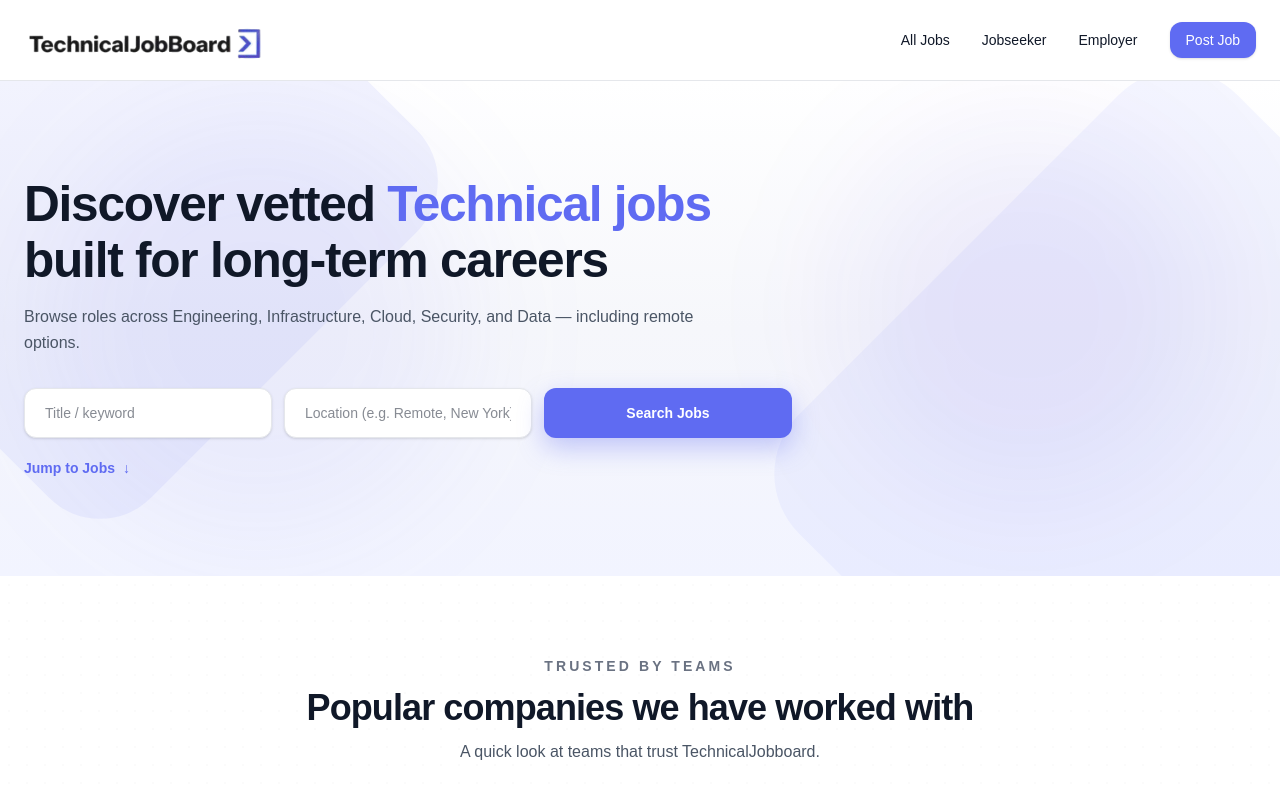
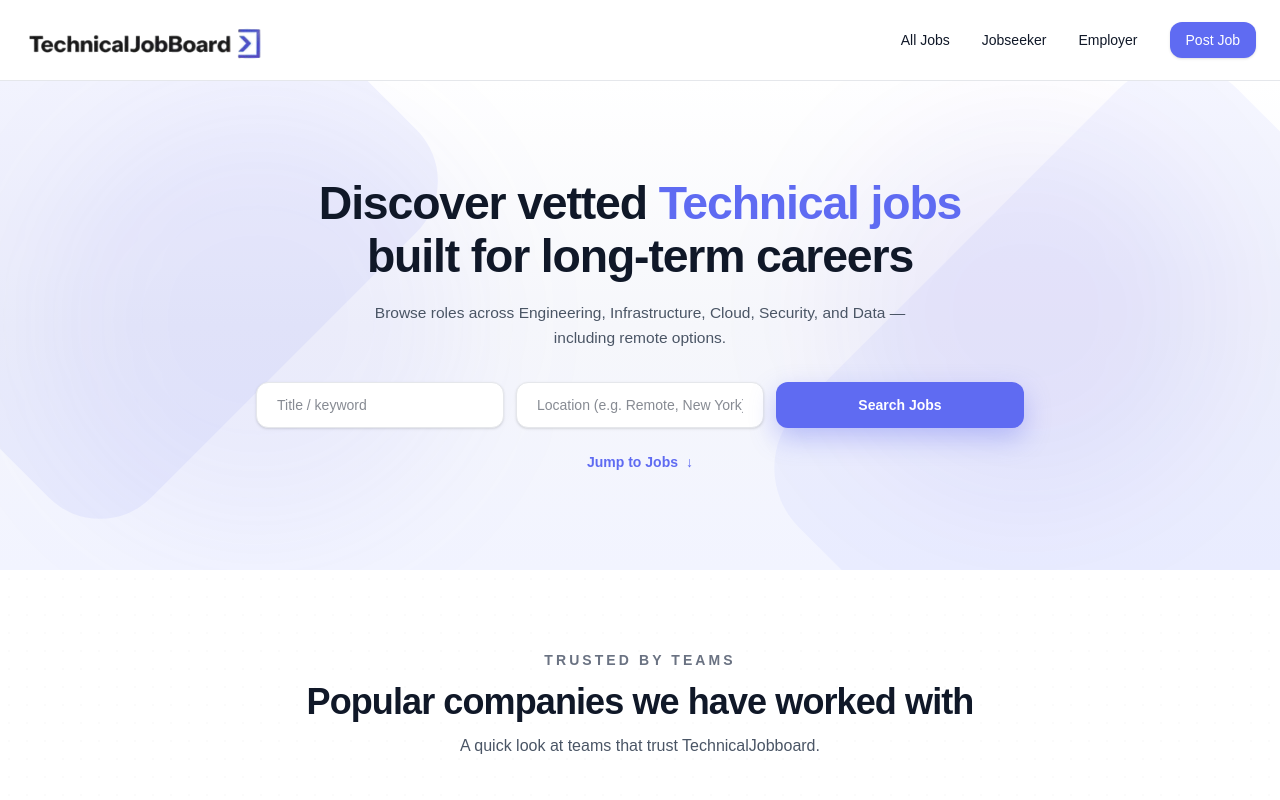
Before and after one commit to adebisidolapo/technicaljobboard, a Next.js app in the folder jobboard/: page / in a window 1280 px wide. Shown: the top 800 px of the page. Built offline with nearby package versions, Linux system fonts and the light colour scheme.

Commit message:
update ui

```diff
--- a/jobboard/app/page.tsx
+++ b/jobboard/app/page.tsx
@@ -332,12 +332,12 @@ const CATEGORIES = [
     <main className="font-sans bg-gray-100 text-[#02000D]">
 
 
-{/* ================= HERO (Virelynx-style: cool lavender/grey, NO pink) ================= */}
+{/* ================= HERO (Centered, refined typography) ================= */}
 <section className="relative py-20 md:py-24 overflow-hidden bg-[#F6F7FB]">
-  {/* Base soft wash (cool, not pink) */}
+  {/* Base soft wash */}
   <div className="pointer-events-none absolute inset-0 bg-gradient-to-b from-white via-[#F6F7FB] to-[#F2F4FF]" />
 
-  {/* Big geometric “diamond” shapes like Virelynx (cool lavender) */}
+  {/* Geometric shapes */}
   <div
     className="pointer-events-none absolute -top-40 -left-40 h-[520px] w-[520px] rotate-45
                rounded-[72px] bg-[#5F6BF2]/[0.08]"
@@ -347,30 +347,35 @@ const CATEGORIES = [
                rounded-[84px] bg-[#5F6BF2]/[0.06]"
   />
 
-  {/* Secondary cool legacy blue glow (still not pink) */}
+  {/* Cool glows */}
   <div className="pointer-events-none absolute top-10 right-16 h-[380px] w-[380px] rounded-full bg-[#3017D3]/[0.06] blur-3xl" />
   <div className="pointer-events-none absolute bottom-10 left-12 h-[420px] w-[420px] rounded-full bg-[#5F6BF2]/[0.07] blur-3xl" />
 
   <div className="relative max-w-7xl mx-auto px-6">
-    <div className="max-w-3xl">
-      <h1 className="text-[2.4rem] sm:text-4xl md:text-[3.1rem] font-extrabold leading-[1.12] tracking-tight text-gray-900">
+    <div className="max-w-3xl mx-auto text-center">
+      {/* Headline */}
+      <h1 className="text-[2.1rem] sm:text-[2.6rem] md:text-[2.9rem]
+                     font-extrabold leading-[1.15] tracking-tight text-gray-900">
         Discover vetted{" "}
         <span className="text-[#5F6BF2]">Technical jobs</span>
         <br />
         built for long-term careers
       </h1>
 
-      <p className="mt-4 text-[15px] md:text-[16px] leading-relaxed text-gray-600 max-w-2xl">
-        Browse roles across Engineering, Infrastructure, Cloud, Security, and Data — including remote options.
+      {/* Subtext */}
+      <p className="mt-4 text-[14.5px] md:text-[15.5px] leading-relaxed
+                    text-gray-600 max-w-xl mx-auto">
+        Browse roles across Engineering, Infrastructure, Cloud, Security,
+        and Data — including remote options.
       </p>
 
       {/* Search Bar */}
-      <div className="mt-8">
-        <div className="grid grid-cols-1 md:grid-cols-3 gap-3 max-w-3xl">
+      <div className="mt-8 flex justify-center">
+        <div className="grid grid-cols-1 md:grid-cols-3 gap-3 w-full max-w-3xl">
           <input
             type="text"
             placeholder="Title / keyword"
-            className="w-full px-5 py-3.5 rounded-xl bg-white border border-gray-200
+            className="w-full px-5 py-3 rounded-xl bg-white border border-gray-200
                        text-gray-900 text-sm shadow-sm outline-none
                        focus:ring-2 focus:ring-[#5F6BF2]/30"
           />
@@ -378,13 +383,13 @@ const CATEGORIES = [
           <input
             type="text"
             placeholder="Location (e.g. Remote, New York)"
-            className="w-full px-5 py-3.5 rounded-xl bg-white border border-gray-200
+            className="w-full px-5 py-3 rounded-xl bg-white border border-gray-200
                        text-gray-900 text-sm shadow-sm outline-none
                        focus:ring-2 focus:ring-[#5F6BF2]/30"
           />
 
           <button
-            className="w-full px-5 py-3.5 rounded-xl text-sm font-semibold text-white
+            className="w-full px-5 py-3 rounded-xl text-sm font-semibold text-white
                        bg-[#5F6BF2] hover:bg-[#4B55D8]
                        shadow-[0_10px_26px_rgba(95,107,242,0.35)]
                        transition"
@@ -394,17 +399,21 @@ const CATEGORIES = [
         </div>
       </div>
 
-      {/* Jump to Jobs */}
+      {/* Jump */}
       <button
         type="button"
-        onClick={() => document.getElementById("jobs")?.scrollIntoView({ behavior: "smooth" })}
-        className="mt-5 inline-flex items-center gap-2 text-sm font-semibold text-[#5F6BF2] hover:underline"
+        onClick={() =>
+          document.getElementById("jobs")?.scrollIntoView({ behavior: "smooth" })
+        }
+        className="mt-6 inline-flex items-center gap-2 text-sm font-semibold
+                   text-[#5F6BF2] hover:underline"
       >
         Jump to Jobs <span>↓</span>
       </button>
     </div>
   </div>
 </section>
+
 
 
 
```
